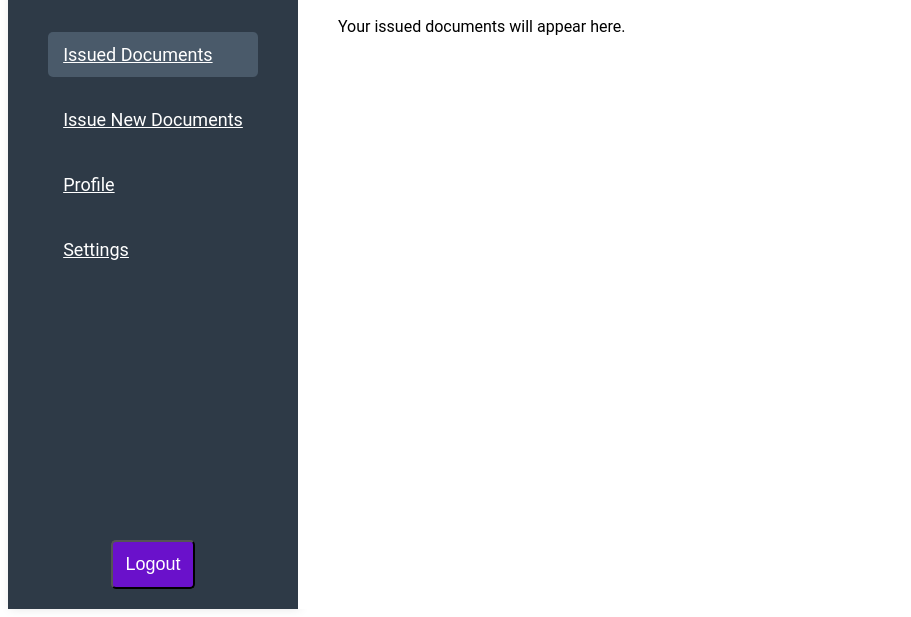
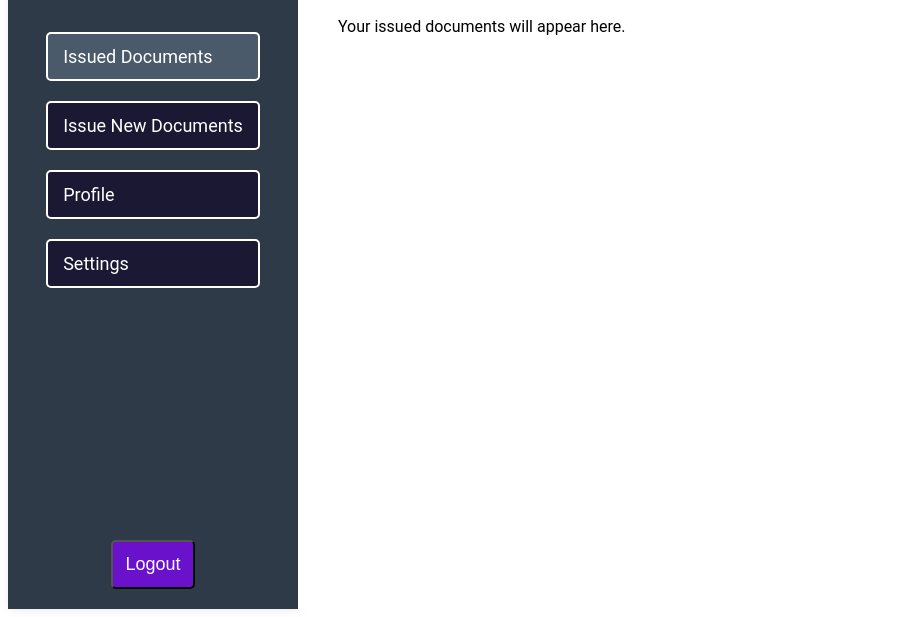
Before and after one commit to RohanBisht33/Mosip_Hackathon, a plain HTML site: page dashboard.html in a window 1280 px wide. Shown: the part 199-816 px from the top of the page, without its empty margins (0-911 px from the left). Drawn offline with Linux system fonts and the light colour scheme.

Commit message:
Update dashboard.css

```diff
--- a/dashboard.css
+++ b/dashboard.css
@@ -153,3 +153,10 @@ h1 {
         text-align: center;
     }
 }
+
+
+.tab-link{
+    border: 2px solid white;
+    text-decoration: none;
+    background-color:#1a1833;
+}
```
